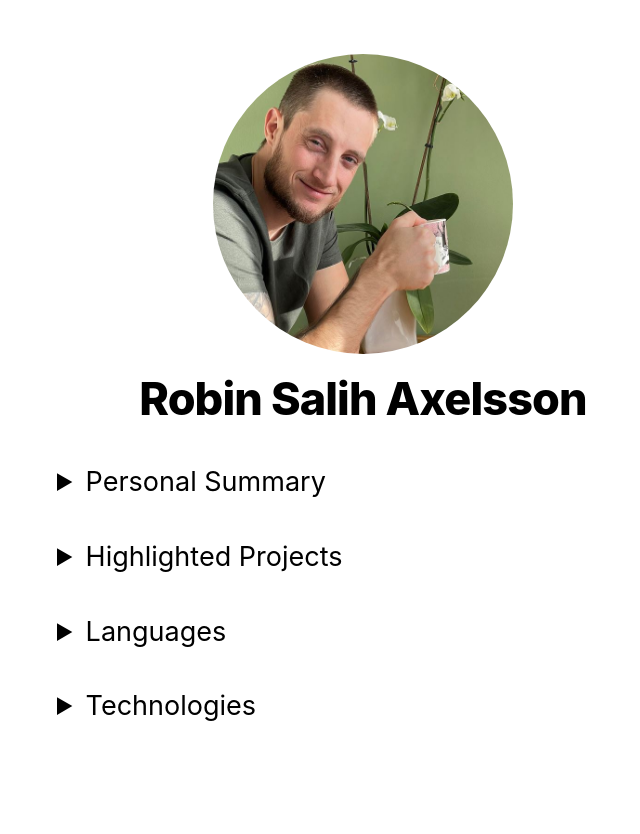
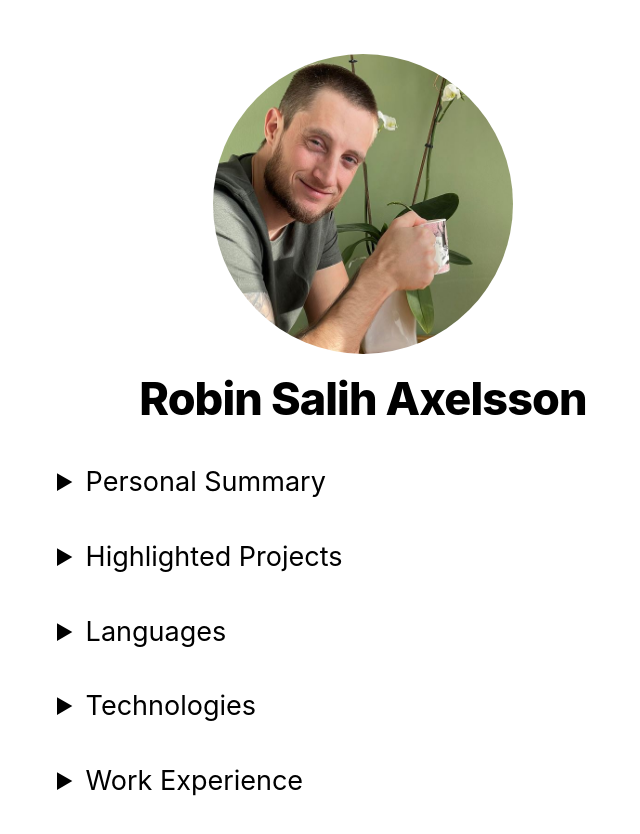
Before and after one commit to RobinAxelsson/personal-jam, a Next.js app: page / in a window 1280 px wide. Shown: the top 834 px of the page, without its empty margins (277-917 px from the left). Built offline with nearby package versions, Linux system fonts and the light colour scheme.

Commit message:
Added work experience

```diff
--- a/lib/markdownContent.js
+++ b/lib/markdownContent.js
@@ -1,6 +1,7 @@
 import fs from 'fs';
 import path from 'path';
 import matter from 'gray-matter';
+import YAML from 'yaml'
 
 const resumeDirectory = path.join(process.cwd(), 'resume/highlighted_projects');
 
@@ -24,6 +25,11 @@ export function getPersonalData() {
     languages: data.languages,
     technologies: data.technologies
   };
+}
+
+export function getWorkLife() {
+  const fileContent = fs.readFileSync('resume/worklife.yml', 'utf8');
+  return YAML.parse(fileContent).worklife;
 }
 
 export function getSortedHighlightedProjectsData() {
--- a/package.json
+++ b/package.json
@@ -10,6 +10,7 @@
     "html-react-parser": "^3.0.6",
     "next": "latest",
     "react": "18.2.0",
-    "react-dom": "18.2.0"
+    "react-dom": "18.2.0",
+    "yaml": "^2.2.0"
   }
 }
--- a/pages/index.js
+++ b/pages/index.js
@@ -1,7 +1,7 @@
 import Head from 'next/head';
 import Layout, { siteTitle } from '../components/layout';
 import utilStyles from '../styles/utils.module.css';
-import { getPersonalData, getSortedHighlightedProjectsData, getSummary } from '../lib/markdownContent';
+import { getPersonalData, getSortedHighlightedProjectsData, getSummary, getWorkLife } from '../lib/markdownContent';
 import parse from 'html-react-parser';
 
 export async function getStaticProps() {
@@ -10,11 +10,12 @@ export async function getStaticProps() {
       allHighlightedProjectsData: getSortedHighlightedProjectsData(),
       summaryData: getSummary(),
       personalData: getPersonalData(),
+      worklife: getWorkLife()
     },
   };
 }
 
-export default function Home({ allHighlightedProjectsData, summaryData, personalData }) {
+export default function Home({ allHighlightedProjectsData, summaryData, personalData, worklife }) {
   return (
     <Layout home>
       <Head>
@@ -36,6 +37,10 @@ export default function Home({ allHighlightedProjectsData, summaryData, personal
         title={'Technologies'}
         func={() => createList(personalData.technologies)}
       />
+        <CollapableSection
+        title={'Work Experience'}
+        func={() => createWorkLifeItems(worklife)}
+      />
     </Layout>
   );
 }
@@ -49,6 +54,18 @@ function highlightedProjects(allHighlightedProjectsData){
         {company} {parseDate(start)}-{parseDate(end)}
         <br />
         <p>{parse(content)}</p>
+      </li>
+    ))}
+    </ul>
+  )
+}
+
+function createWorkLifeItems(worklife){
+  return (
+    <ul className={utilStyles.list}>
+    {worklife.map(({company, title, start, end}) => (
+      <li id={title}>
+        &nbsp;&nbsp;&nbsp;&nbsp;&nbsp;{company} | {title} | {parseDate(start)}-{parseDate(end)}
       </li>
     ))}
     </ul>
@@ -79,7 +96,13 @@ function CollapableSection({title, func}){
 }
 
 function parseDate(date){
-  return new Date(date).getMonth() + 1 + '/' + new Date(date).getFullYear().toString()
+
+  let dateObj;
+  if(date === "" || date === null)
+    return "ongoing"
+
+  dateObj = new Date(date)
+  return dateObj.getMonth() + 1 + '/' + dateObj.getFullYear().toString()
 }
 
 function format(content){
--- /dev/null
+++ b/resume/worklife.yml
@@ -0,0 +1,52 @@
+
+worklife:
+  -
+    company: Software By Quokka
+    title: Full Stack Cloud Developer
+    start: 2022-2
+    end:
+    technologies:
+  -
+    company: Volvo Cars
+    title: Backend Developer
+    start: 2022-2
+    end: 2022-12
+    technologies:
+    - C#,
+    - .NET,
+    - Azure,
+    - ASP.NET,
+    - git,
+    - AzureDevOps,
+    - Jira
+  -
+    company: Nexer Group
+    title: Backend Developer internship
+    start: 2021-10
+    end: 2021-12
+    technologies:
+    -  C#
+    - .NET
+    - Azure
+    - ASP.NET Api
+    - git
+    - AzureDevops
+    - Postman
+    - Newman.
+  -
+    company: CEVT
+    title: Design Engineer
+    start: 2020-2
+    end: 2020-5
+    technologies:
+    - Siemens TeamCenter
+    - Catia V5
+
+  -
+    company: CEVT
+    title: Design Engineer Internship
+    start: 2019-2
+    end: 2019-5
+    technologies:
+    - Siemens TeamCenter
+    - Catia V5
```
Also changed, not shown: 1 other file (tests, documents, lock files or other folders).
